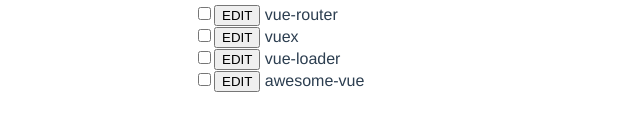
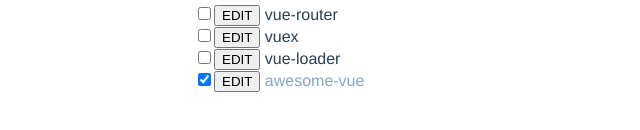
Before and after one commit to YataFumika/vue-todo, a Vue app: page / in a window 1280 px wide. Shown: the part 244-374 px from the top of the page, without its empty margins (311-951 px from the left). Built offline with nearby package versions, Linux system fonts and the light colour scheme.

Commit message:
チェックしたときの動作を追加

```diff
--- a/src/components/Task.vue
+++ b/src/components/Task.vue
@@ -8,8 +8,14 @@
       <p>task: {{ newTask }}</p>
     </form>
     <div class="task-list">
-      <label class="item" v-for="task in tasks" v-bind:key="task.id">
-        <input type="checkbox" /><button>EDIT</button> {{ task.text }}
+      <label
+        class="item"
+        v-for="task in tasks"
+        v-bind:key="task.id"
+        v-bind:class="{ 'item--checked': task.done }"
+      >
+        <input type="checkbox" v-model="task.done" /><button>EDIT</button>
+        {{ task.text }}
       </label>
     </div>
   </div>
```
